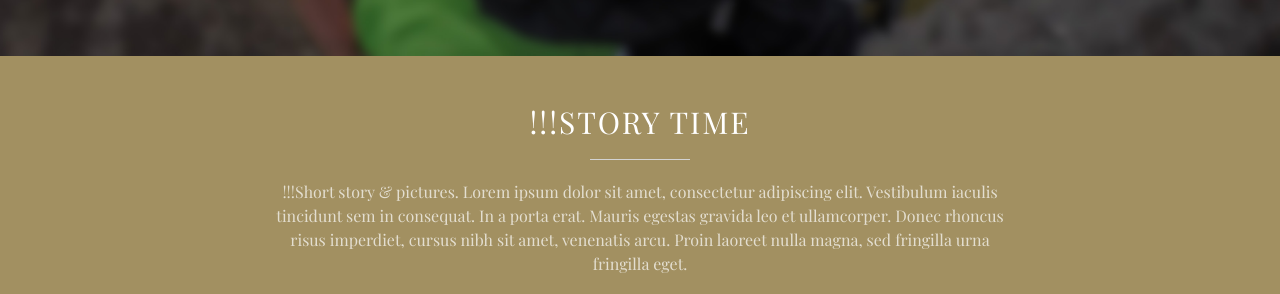
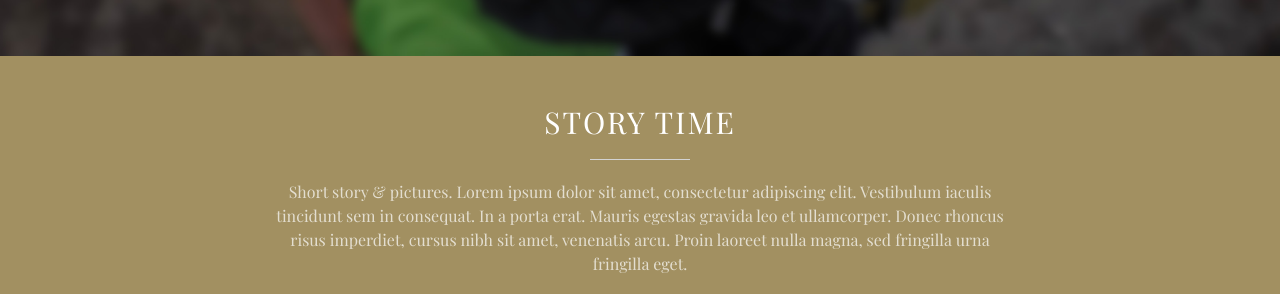
Before and after one commit to notbleh/wed-website, a Jekyll site: the page built from live.html, in a window 1280 px wide and 900 px high, scrolled down 686 px. Shown: the part 158-452 px from the top of the window. Built offline with Jekyll 4.4.1, drawn with Linux system fonts in a browser that asks for light colours.

Commit message:
Update our-story.html

```diff
--- a/_includes/our-story.html
+++ b/_includes/our-story.html
@@ -1,10 +1,10 @@
-<section class="bg-primary" id="our-story">
+<section id="our-story" class="bg-primary">
     <div class="container">
         <div class="row">
             <div class="col-lg-8 col-lg-offset-2 text-center">
-                <h2 class="section-heading">!!!Story time</h2>
+                <h2 class="section-heading">Story Time</h2>
                 <hr class="light">
-                <p class="text-faded">!!!Short story &amp; pictures. Lorem ipsum dolor sit amet, consectetur adipiscing elit. Vestibulum iaculis tincidunt sem in consequat. In a porta erat. Mauris egestas gravida leo et ullamcorper. Donec rhoncus risus imperdiet, cursus nibh sit amet, venenatis arcu. Proin laoreet nulla magna, sed fringilla urna fringilla eget.</p>
+                <p class="text-faded">Short story &amp; pictures. Lorem ipsum dolor sit amet, consectetur adipiscing elit. Vestibulum iaculis tincidunt sem in consequat. In a porta erat. Mauris egestas gravida leo et ullamcorper. Donec rhoncus risus imperdiet, cursus nibh sit amet, venenatis arcu. Proin laoreet nulla magna, sed fringilla urna fringilla eget.</p>
                 <a href="#" class="btn btn-default btn-xl">Get Started!</a>
             </div>
         </div>
```
